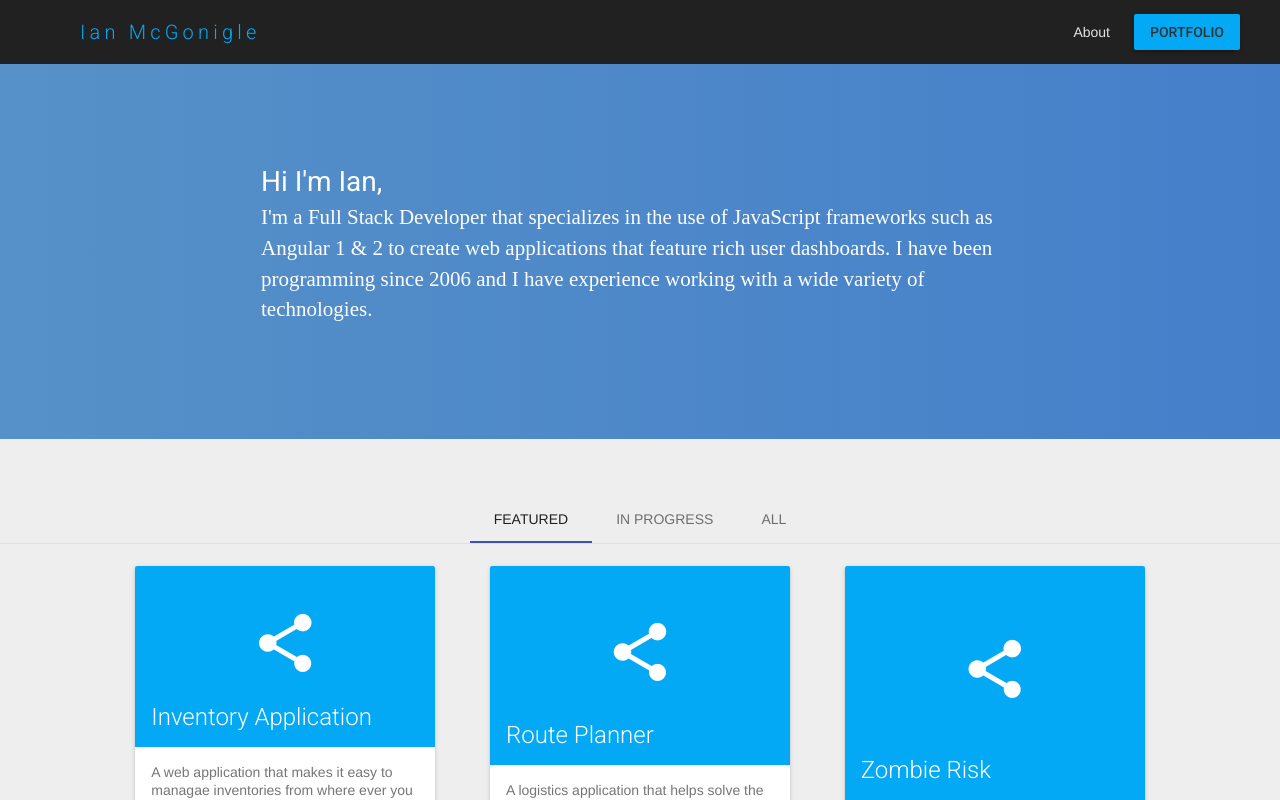
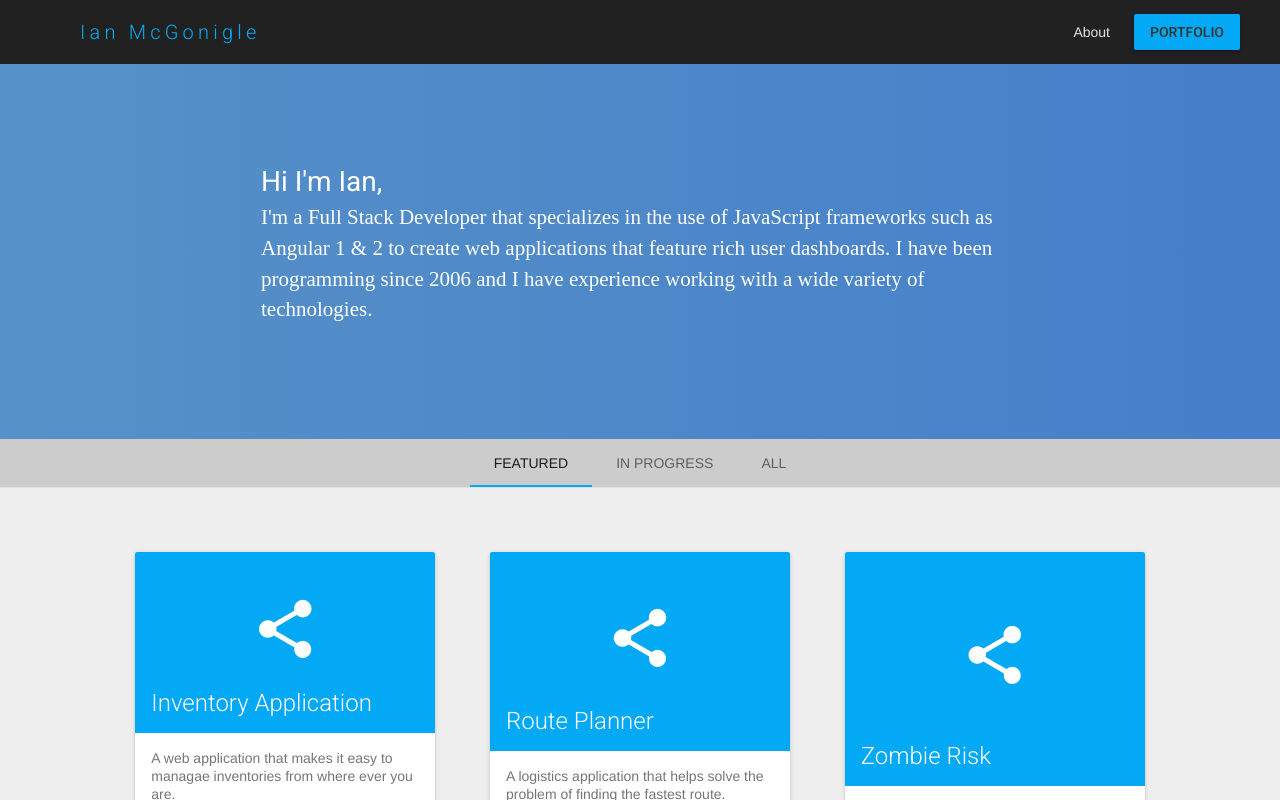
Before and after one commit to imcgonigle/Angular-Portfolio, an Angular app: page / in a window 1280 px wide. Built offline with nearby package versions, Linux system fonts and the light colour scheme.

Commit message:
move tab bar to top of container

```diff
--- a/src/app/portfolio/portfolio.component.scss
+++ b/src/app/portfolio/portfolio.component.scss
@@ -1,5 +1,5 @@
 .portfolio-container {
-    padding: 4rem 0rem;
+    padding: 0rem;
     background: #eee;
     .portfolio-content {
         max-width: 1080px;
@@ -10,3 +10,15 @@
         }
     }
 }
+
+.mdl-tabs__tab-bar {
+    margin-bottom: 3rem;
+    background: #ccc;
+    a {
+        &.is-active {
+            &::after {
+                background: #03A9F4;
+            }
+        }
+    }
+}
```
